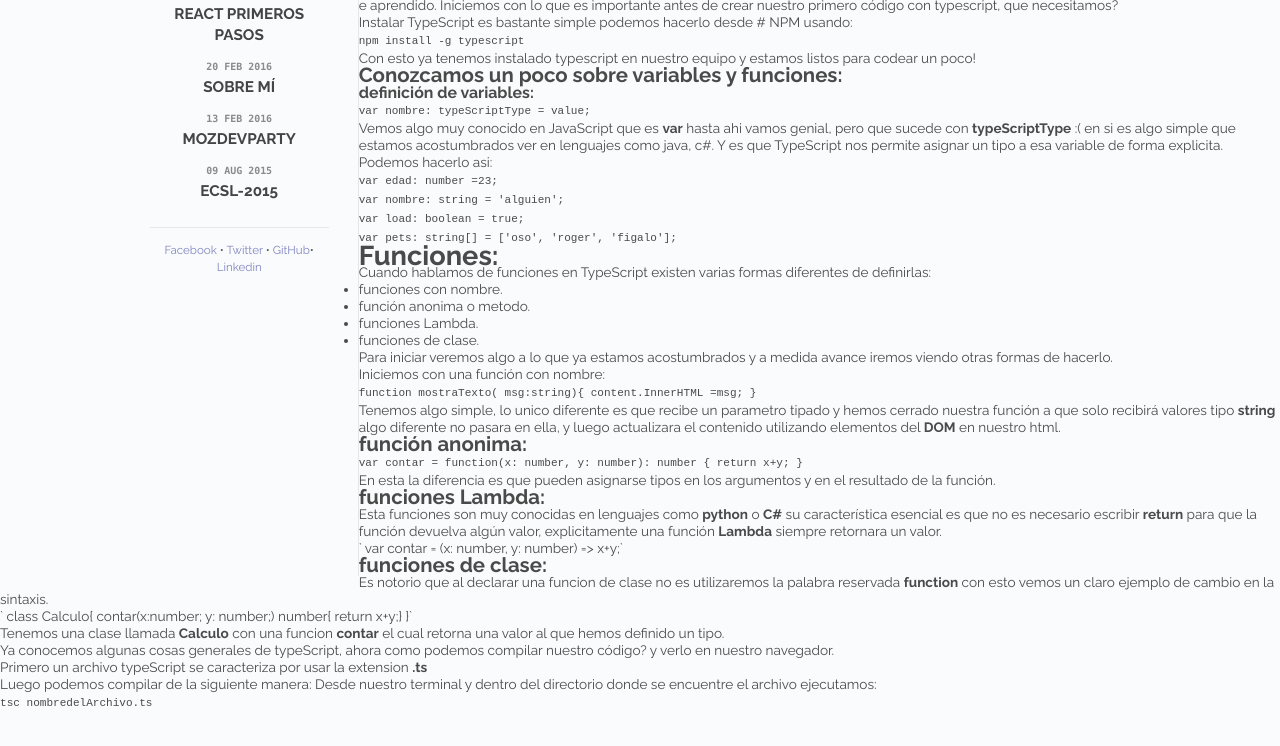
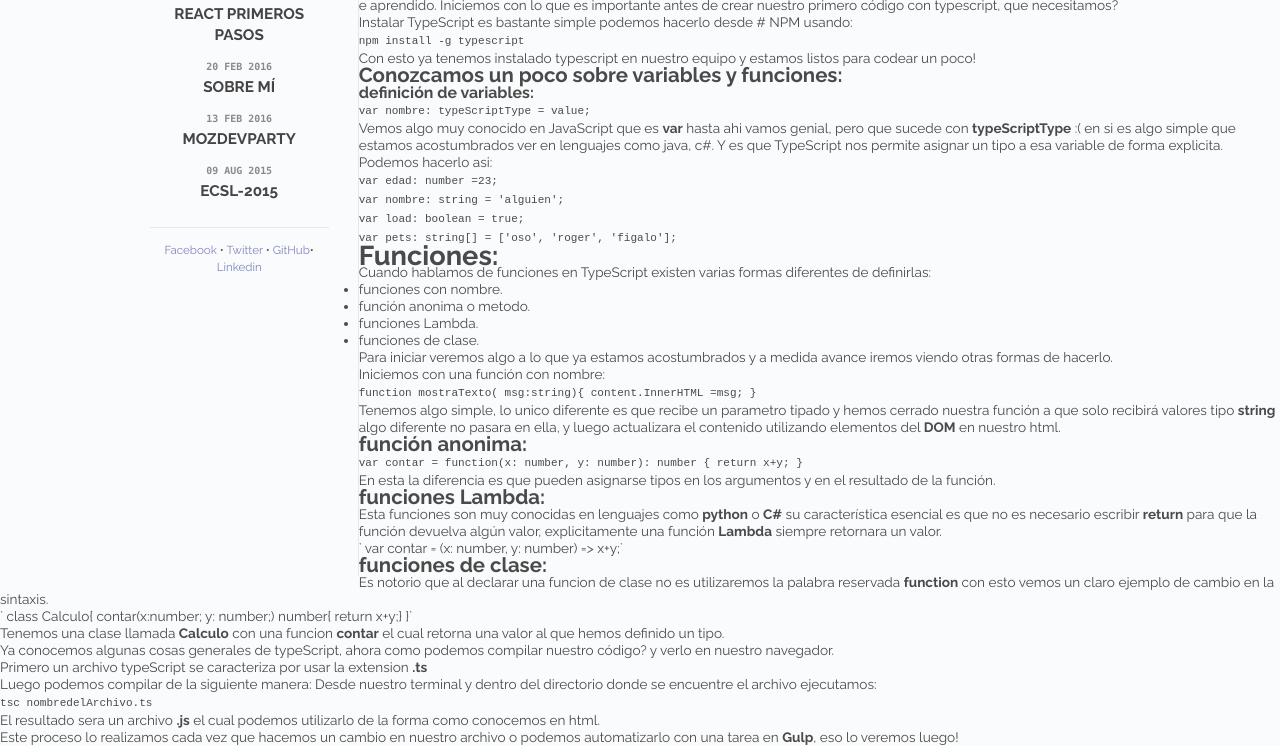
Before and after one commit to EnriqueV/Enriquev.github.io, a Jekyll site: the page built from _posts/2016-10-24-test.markdown, in a window 1280 px wide. Shown: the part 324-1070 px from the top of the page. Built offline with Jekyll 4.4.1, drawn with Linux system fonts in a browser that asks for light colours; Markdown is read by kramdown in place of the engine named in the settings; before the commit the page ends 1036 px from its top, so only the background shows below that.

Commit message:
Updated Test

```diff
--- a/_posts/2016-10-24-test.markdown
+++ b/_posts/2016-10-24-test.markdown
@@ -90,3 +90,7 @@ Luego podemos compilar de la siguiente manera:
 Desde nuestro terminal y dentro del directorio donde se encuentre el archivo ejecutamos:
 
 `tsc nombredelArchivo.ts`
+
+El resultado sera un archivo **.js** el cual podemos utilizarlo de la forma como conocemos en html.
+
+Este proceso lo realizamos cada vez que hacemos un cambio en nuestro archivo o podemos automatizarlo con una tarea en **Gulp**, eso lo veremos luego!
```
